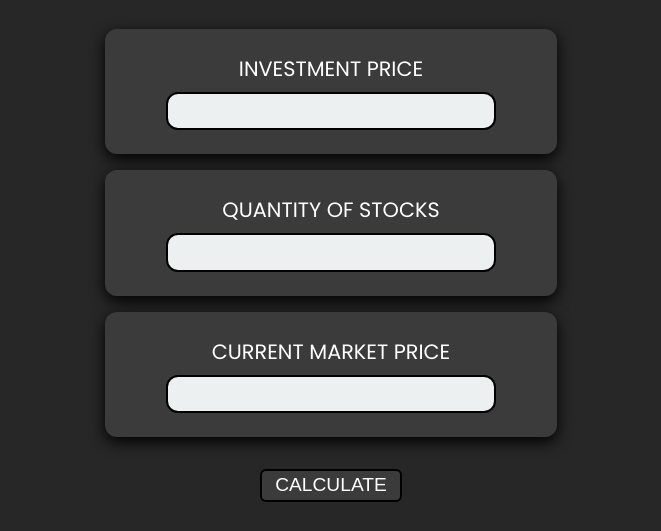
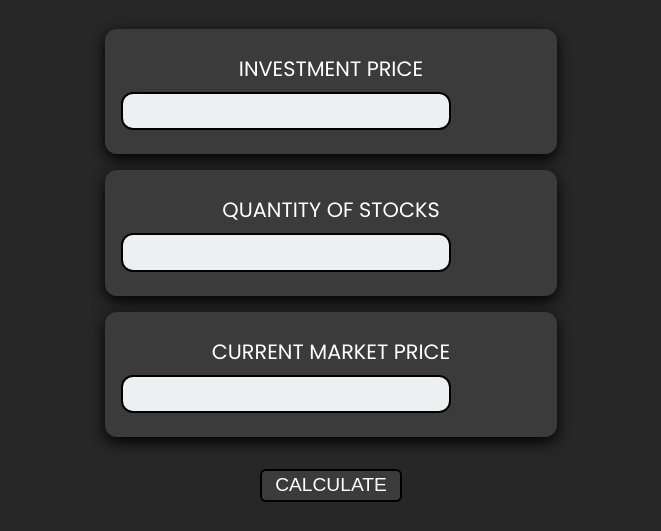
Before and after one commit to DevilsSnare/markFourteen, a plain HTML site: page index.html in a window 1280 px wide. Shown: the part 96-627 px from the top of the page, without its empty margins (309-970 px from the left). Drawn offline with Linux system fonts and the light colour scheme.

Commit message:
input margin

```diff
--- a/styles.css
+++ b/styles.css
@@ -45,7 +45,7 @@ nav {
 }
 .input-box {
   display: block;
-  margin: auto;
+  margin: auto 1rem;
   padding: 0.2rem 0.5rem;
   font-size: 1.5rem;
   border-radius: 12px;
```
